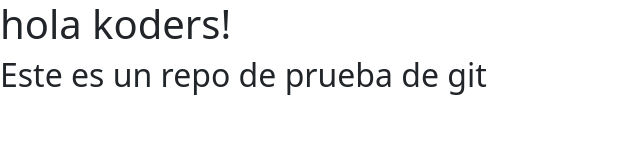
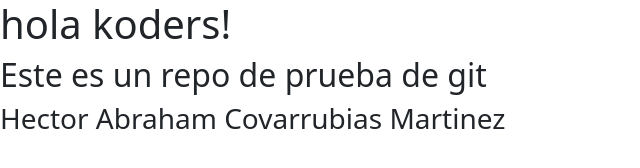
Before and after one commit to Israel2709/faq-accordion, a plain HTML site: page index.html in a window 1280 px wide. Shown: the whole page, without its empty margins (0-640 px from the left). Drawn offline with nearby package versions, Linux system fonts and the light colour scheme.

Commit message:
added my name in the index

```diff
--- a/index.html
+++ b/index.html
@@ -14,6 +14,7 @@
 <body>
     <h1>hola koders!</h1>
     <h2>Este es un repo de prueba de git</h2>
+    <h3>Hector Abraham Covarrubias Martinez</h3>
     <div class="container">
         <div class="row">
             <div class="col-3"></div>
```
